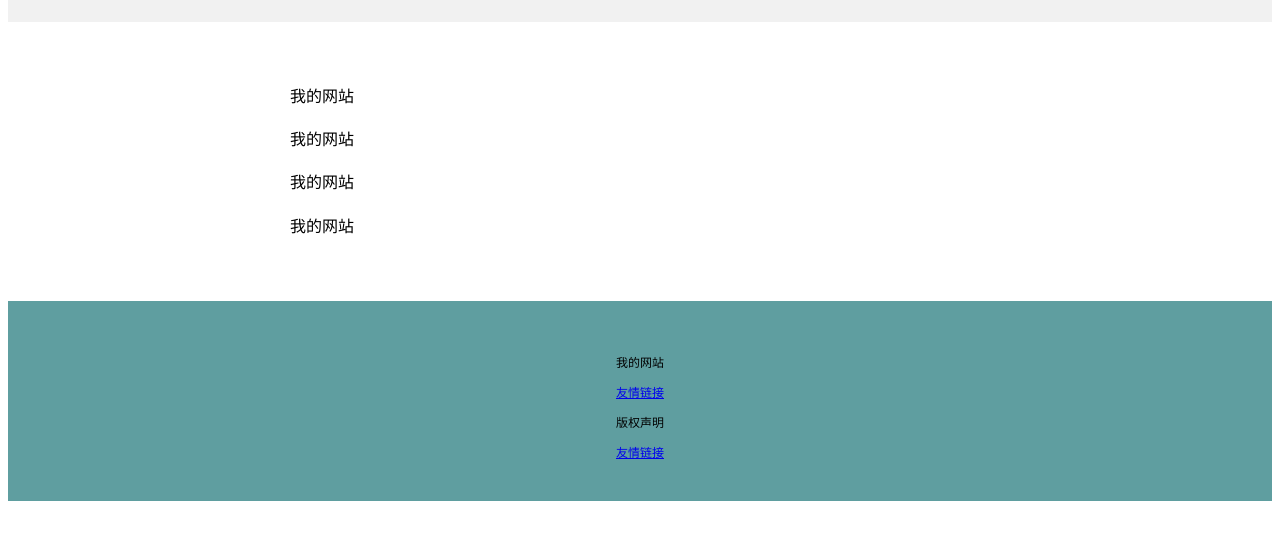
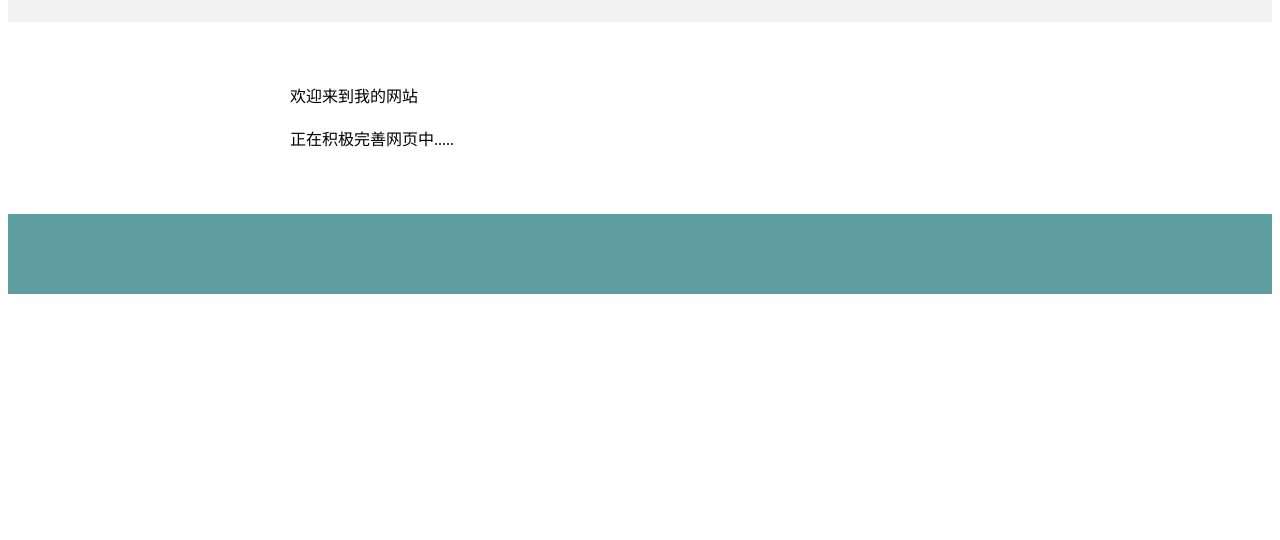
Before and after one commit to ONGamePlayer/C, a plain HTML site: page index.html in a window 1280 px wide. Shown: the part 150-690 px from the top of the page. Drawn offline with Linux system fonts and the light colour scheme.

Commit message:
Update index.html

```diff
--- a/index.html
+++ b/index.html
@@ -27,10 +27,8 @@
           padding：填充，盒子边框与内容之间的距离
 
           max-width：最大宽度，auto：自动，line：行-->
-       <p>我的网站</p>
-       <p>我的网站</p>
-       <p>我的网站</p>
-       <p>我的网站</p>
+        <p>欢迎来到我的网站</P>
+        <p>正在积极完善网页中.....</p>
      </div>
 
      <div style="
@@ -40,10 +38,7 @@
         font-size: 12px;
         background-color: cadetblue;
       "> <!--font:字体,size:大小-->
-        <p>我的网站</p>
-        <a href="https:baidu.com/">友情链接</a>
-        <p>版权声明</p>
-        <a href="https:baidu.com/">友情链接</a>
+
     </div>
 </body>
 </html>
```
